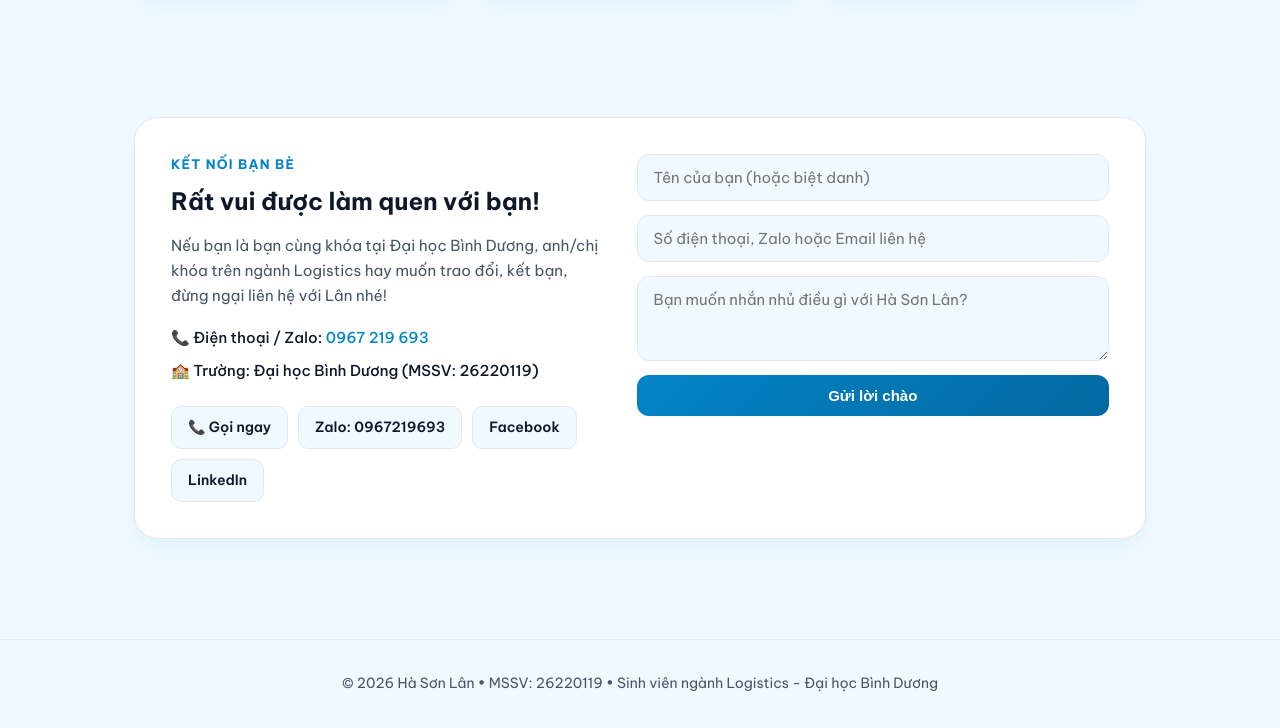
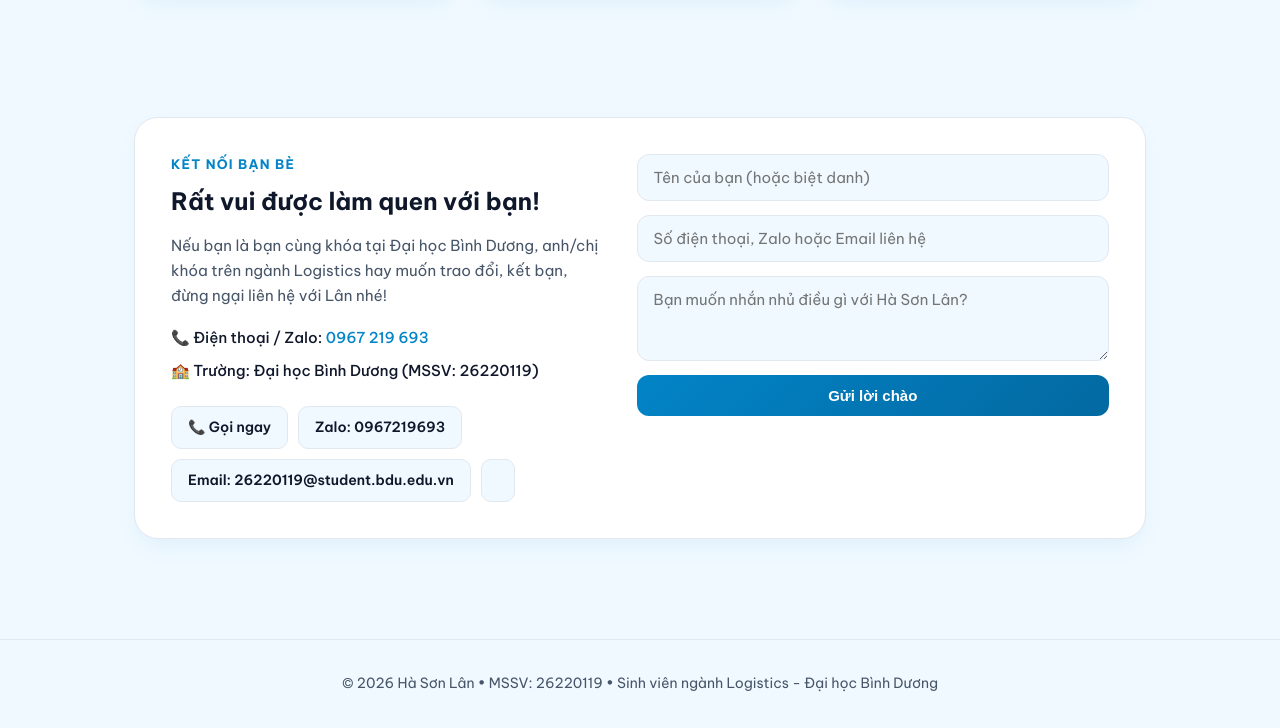
Before and after one commit to lanne-study/web_cualan, a plain HTML site: page index.html in a window 1280 px wide. Shown: the part 2209-2937 px from the top of the page. Drawn offline with Linux system fonts and the light colour scheme.

Commit message:
Update index.html

```diff
--- a/index.html
+++ b/index.html
@@ -819,8 +819,8 @@
           <div class="social-pills">
             <a href="tel:0967219693" class="social-pill">📞 Gọi ngay</a>
             <a href="#" class="social-pill">Zalo: 0967219693</a>
-            <a href="#" class="social-pill">Facebook</a>
-            <a href="#" class="social-pill">LinkedIn</a>
+            <a href="#" class="social-pill">Email: 26220119@student.bdu.edu.vn</a>
+            <a href="#" class="social-pill"></a>
           </div>
         </div>
 
```
